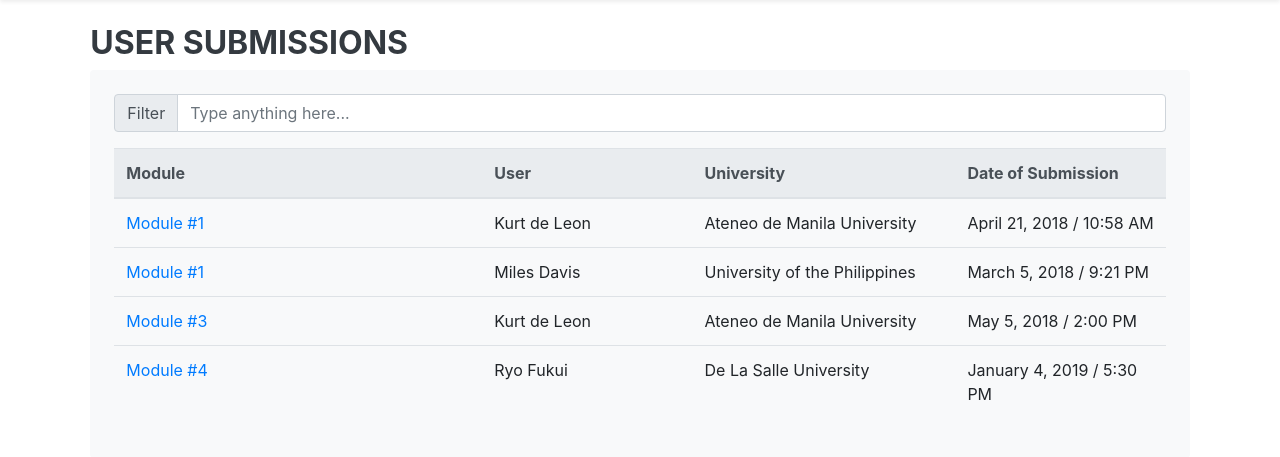
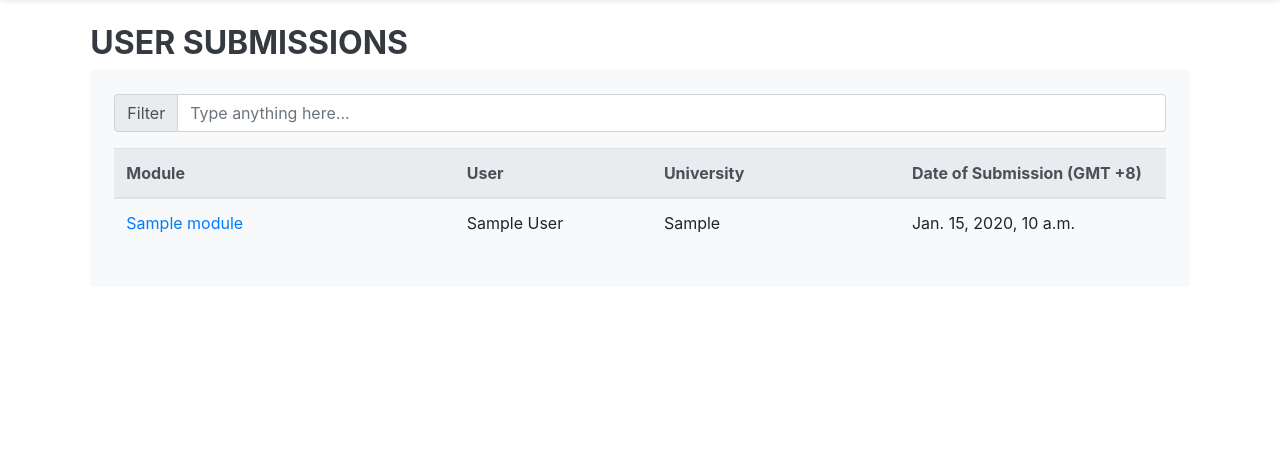
Before and after one commit to compsat/BioPhil_Website, a Django app: page /submissions/ in a window 1280 px wide. Shown: the part 95-552 px from the top of the page. Run offline with Django 3.2, Linux system fonts and the light colour scheme; a user stored in the database is signed in; tables that the repository leaves empty hold one stand-in row (values such as "Sample post"); some libraries are stand-ins or nearby versions.

Commit message:
Integrated back-end into submissions page

```diff
--- a/bio_phil/webapp/templates/webapp/submissions_list.html
+++ b/bio_phil/webapp/templates/webapp/submissions_list.html
@@ -18,42 +18,18 @@
               <th scope="col" style="width:35%">Module</th>
               <th scope="col" style="width:20%">User</th>
               <th scope="col" style="width:25%">University</th>
-              <th scope="col" style="width:20%">Date of Submission</th>
+              <th scope="col" style="width:20%">Date of Submission (GMT +8)</th>
             </tr>
           </thead>
           <tbody>
-            <tr>
-              <td scope="row"><a href="#">Module #1</a></td>
-              <td>Kurt de Leon</td>
-              <td>Ateneo de Manila University</td>
-              <td>April 21, 2018 / 10:58 AM</td>
-            </tr>
-            <tr>
-              <td scope="row"><a href="#">Module #1</a></td>
-              <td>Miles Davis</td>
-              <td>University of the Philippines</td>
-              <td>March 5, 2018 / 9:21 PM</td>
-            </tr>
-            <tr>
-              <td scope="row"><a href="#">Module #3</a></td>
-              <td>Kurt de Leon</td>
-              <td>Ateneo de Manila University</td>
-              <td>May 5, 2018 / 2:00 PM</td>
-            </tr>
-            <tr>
-              <td scope="row"><a href="#">Module #4</a></td>
-              <td>Ryo Fukui</td>
-              <td>De La Salle University</td>
-              <td>January 4, 2019 / 5:30 PM</td>
-            </tr>
-            <!-- {% for submission in submissions_list %}
-            <tr>
-              <td>{{ submission.module }}</td>
-              <td>{{ submission.user.get_full_name }}</td>
-              <td>{{ submission.user.access_object.university }}</td>
-              <td>{{ submission.answer }}</td>
-            </tr>
-            {% endfor %} -->
+            {% for submission in submissions_list %}
+              <tr>
+                <td scope="row"><a href="{{ submission.file.url }}">{{ submission.module.title }}</a></td>
+                <td>{{ submission.user.get_full_name }}</td>
+                <td>{{ submission.user.access_object.university }}</td>
+                <td>{{ submission.updated_at }}</td>
+              </tr>
+            {% endfor %}
           </tbody>
         </table>
       </div>
```
